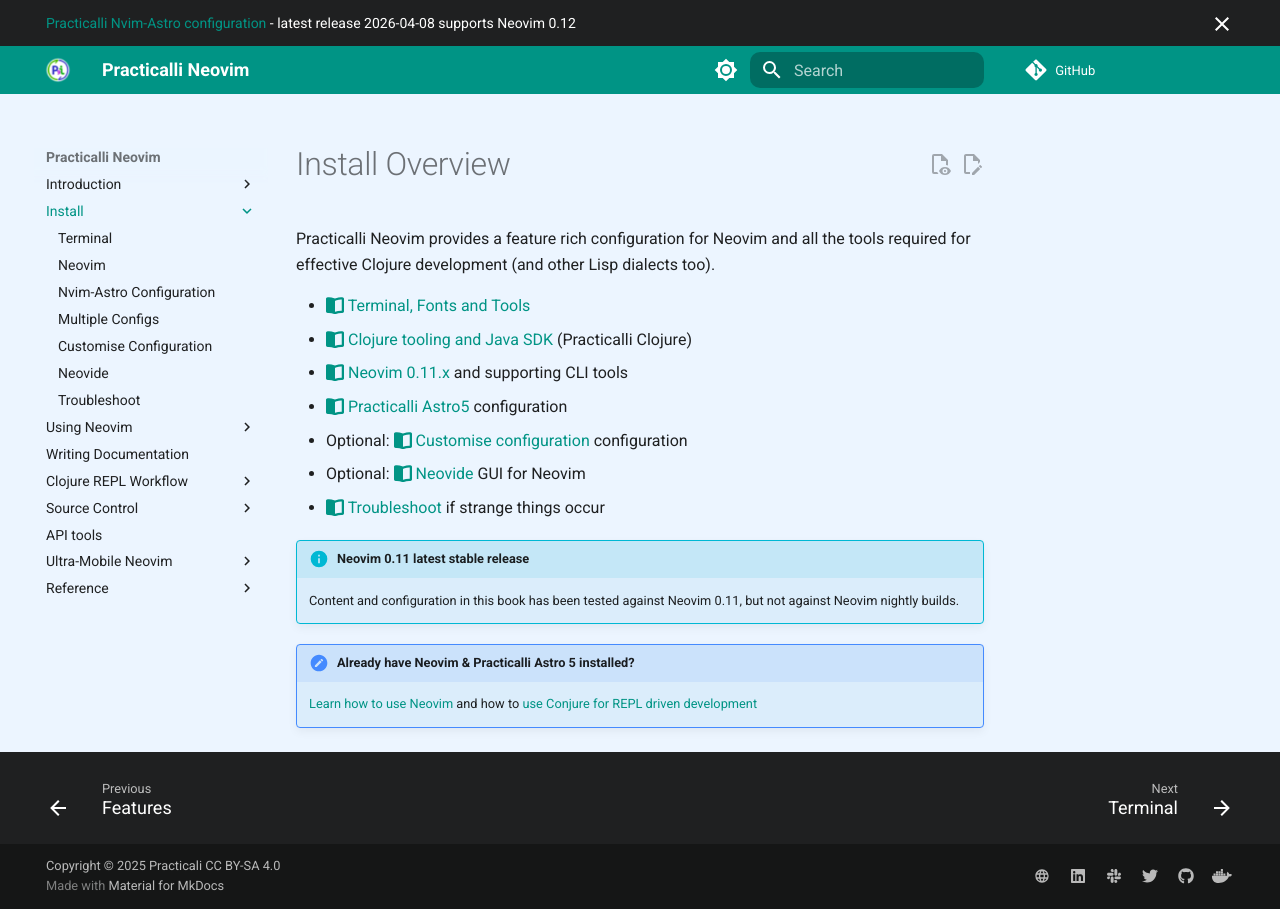
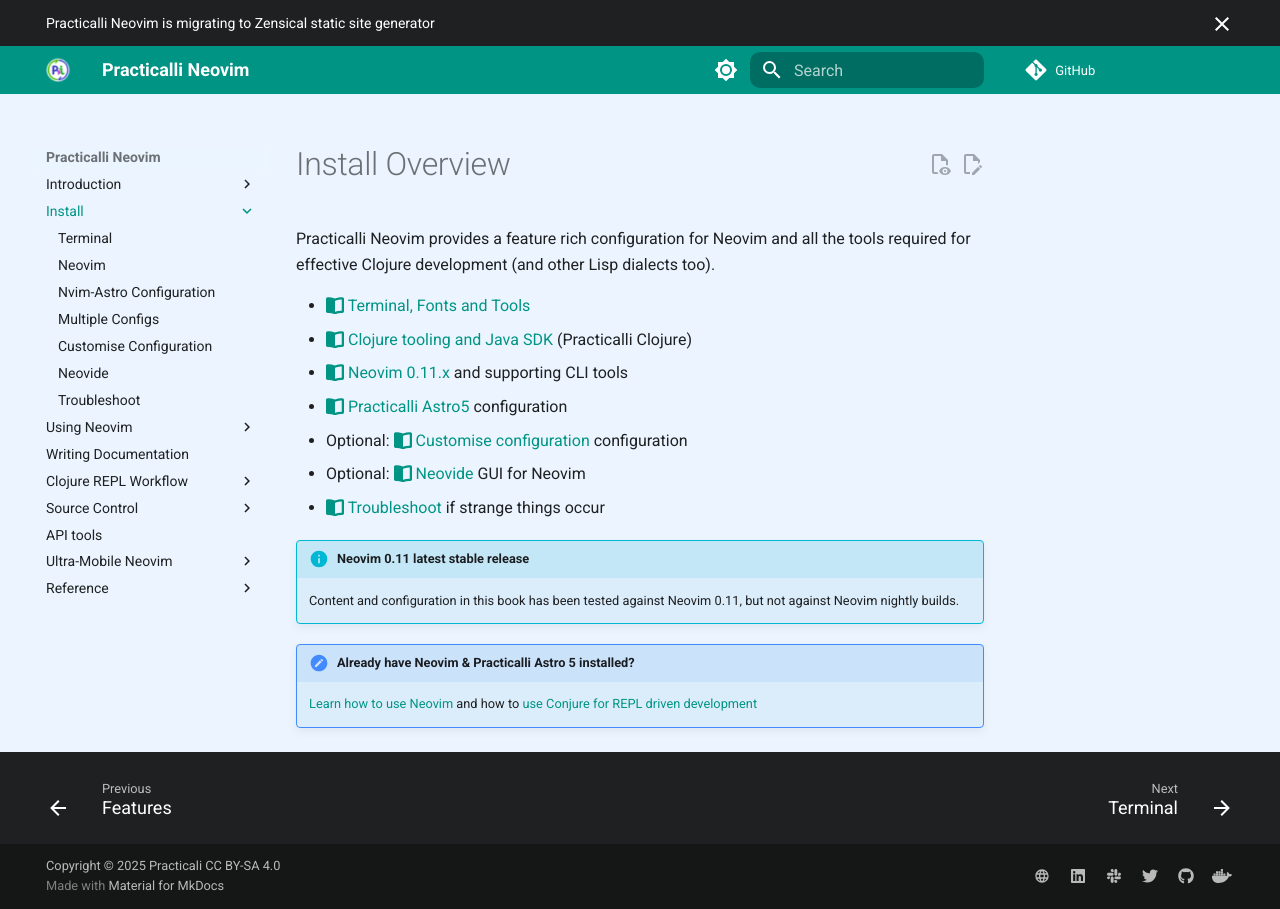
Before and after one commit to practicalli/neovim, an MkDocs documentation site: the page built from docs/install/index.md, in a window 1280 px wide. Built offline with MkDocs 1.6.1 and Material for MkDocs 9.7.7, drawn with Linux system fonts in a browser that asks for light colours; comment, search, counter and statistics services are not loaded.

Commit message:
build(overrides): 💄 update page not found and announcement for zensical

```diff
--- a/overrides/404.html
+++ b/overrides/404.html
@@ -14,11 +14,7 @@
 </h3>
 
 <p>
-    Use the Search bar at the top of the page to find the topic and examples required
-</p>
-
-<p>
-    Practicalli Neovim continues to evolve and <a href="https://practical.li/contributing>feedback</a> is appreciated to help the book become even better
+    Use the Search bar at the top of the page or left navigation to find the relevant content.
 </p>
 
 <p>
--- a/overrides/main.html
+++ b/overrides/main.html
@@ -11,6 +11,6 @@
 <!-- Content -->
 {% block announce %}
 
-<a href="https://github.com/practicalli/nvim-astro target="_blank"">Practicalli Nvim-Astro configuration</a> - latest release 2026-04-08 supports Neovim 0.12
+Practicalli Neovim is migrating to Zensical static site generator
 
 {% endblock %}
```
Also changed, not shown: CHANGELOG.md (+1 -0 lines).
